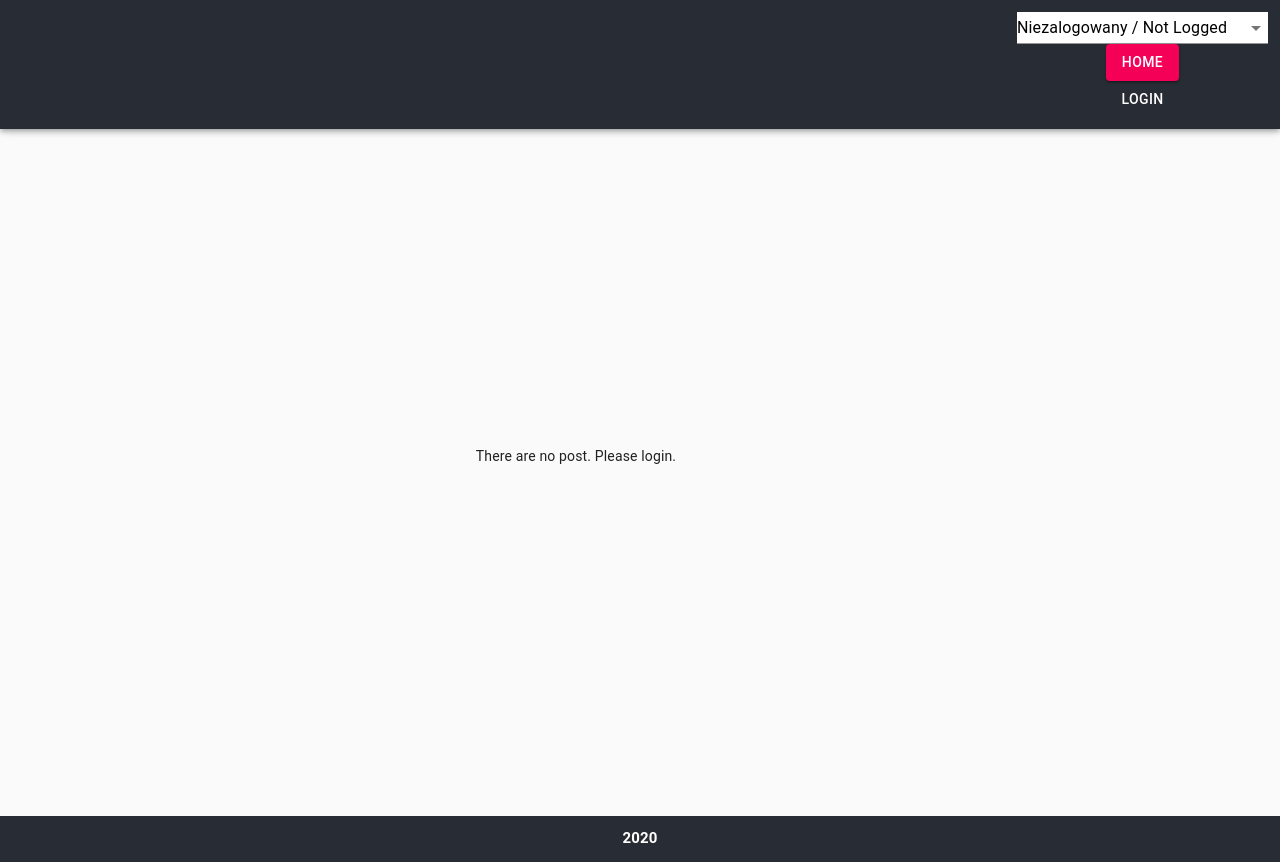
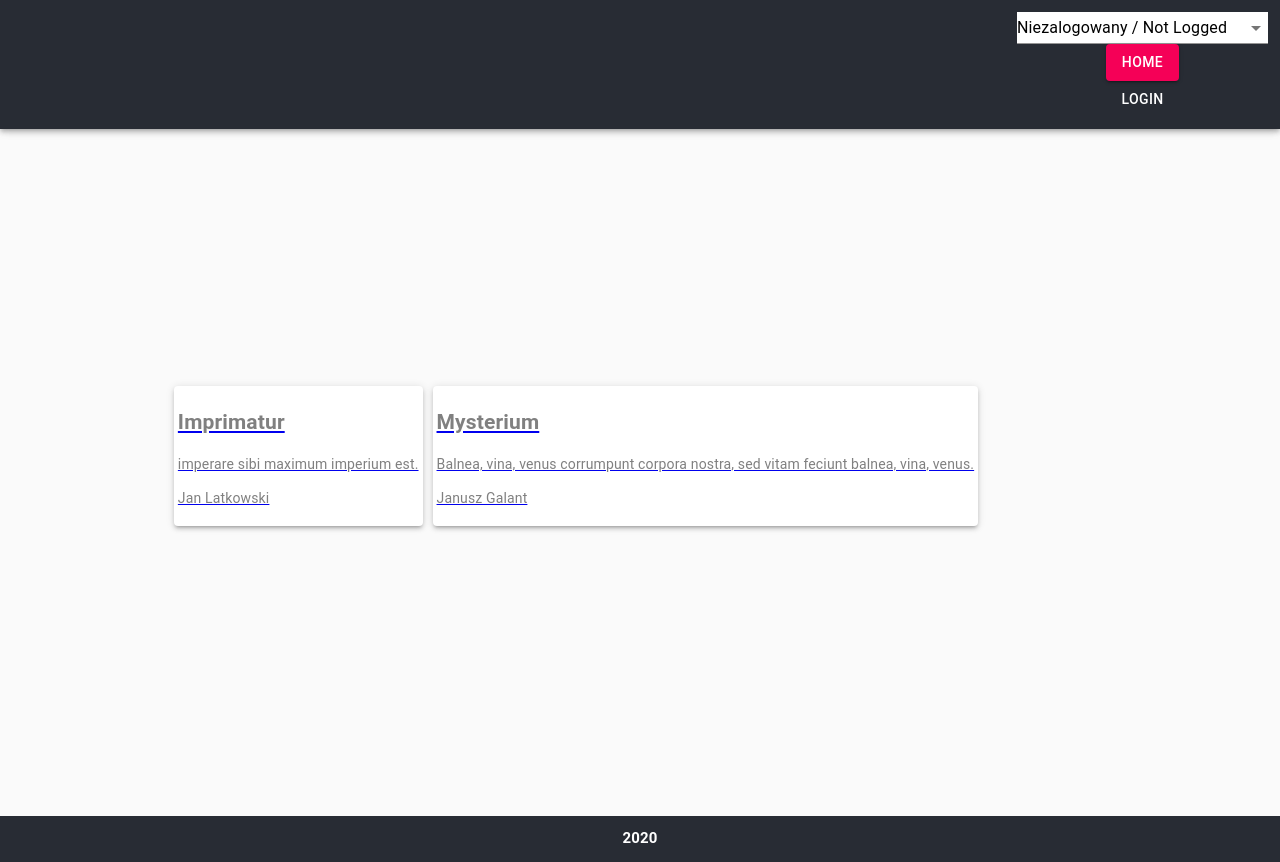
Before and after one commit to lukas1474/bulletin_board, a React (Create React App) app: page / in a window 1280 px wide. Built offline with nearby package versions, Linux system fonts and the light colour scheme.

Commit message:
switch router Link from Posts.js to Dashborad.js

```diff
--- a/src/components/views/Dashboard/Dashboard.js
+++ b/src/components/views/Dashboard/Dashboard.js
@@ -2,54 +2,74 @@ import React from 'react';
 import PropTypes from 'prop-types';
 
 import { connect } from 'react-redux';
-import { getAll, getAllFiltered } from '../../../redux/postsRedux';
+import { getAll, getAllFiltered, selectPost } from '../../../redux/postsRedux';
 import { getActive } from '../../../redux/userRedux';
+import { Link } from 'react-router-dom';
 
 import { Posts } from '../Posts/Posts';
 import { PostAdd } from '../../views/PostAdd/PostAdd';
 
 import clsx from 'clsx';
 
-// import { reduxSelector, reduxActionCreator } from '../../../redux/exampleRedux.js';
-
 import styles from './Dashboard.module.scss';
 
 import Button from '@material-ui/core/Button';
-import { makeStyles } from '@material-ui/core/styles';
+// import { makeStyles } from '@material-ui/core/styles';
 import Container from '@material-ui/core/Container';
 import Paper from '@material-ui/core/Paper';
 import Grid from '@material-ui/core/Grid';
 
-const useStyles = makeStyles((theme) => ({
-  root: {
-    flexGrow: 1,
-  },
-  paper: {
-    padding: theme.spacing(4),
-    textAlign: 'center',
-    color: theme.palette.text.secondary,
-  },
-}));
+// const useStyles = makeStyles((theme) => ({
+//   root: {
+//     flexGrow: 1,
+//   },
+//   paper: {
+//     padding: theme.spacing(4),
+//     textAlign: 'center',
+//     color: theme.palette.text.secondary,
+//   },
+// }));
 
-const Component = ({ className, children, posts, loggedUser, filteredPosts }) => {
-  const classes = useStyles();
-  // const postFiltered = posts.filter(post => post.status === 'draft');
-  // const postMap = postFiltered.map(post = post.author === loggedUser.name);
+class Component extends React.Component {
+
+  state = {
+    selectedPost: this.props.posts.id,
+  };
+
+  selectPost(event) {
+
+    const { sendActivePost, posts } = this.props;
+    const payload = posts.find(post => post.id === event.target.value);
+
+    if (payload) {
+      sendActivePost(payload);
+    }
+  }
+
+  render() {
+
+    const { className, children, loggedUser, filteredPosts } = this.props;
+    const { selectedPost } = this.state;
 
     return (
       <div className={clsx(className, styles.root)}>
         <Container maxWidth='lg'>
           <Grid container spacing={3}>
-          {filteredPosts.length ? filteredPosts.map(post => (
-            <Grid key={post.id} item xs={6} sm={3}>
-              <Paper className={classes.paper} elevation={3}>
+            {filteredPosts.length ? filteredPosts.map(post => {
+              return <Link key={post.id} to={`/post/${post.id}`} value={selectedPost} onChange={(event) => this.selectPost(event)} className={styles.links}>
+                <Paper className={styles.paper} elevation={3}>
                   <Posts {...post} />
                 </Paper>
-            </Grid>
-          )) : <p>There are no post. Please login. </p>}
+              </Link>;
+            })
+              :
+              <p>
+                There are no post. Please login.
+              </p>
+            }
             {loggedUser.active ?
               <Grid item xs={6} sm={3}>
-              <Paper className={classes.paper} elevation={3}>
+                <Paper className={styles.paper} elevation={3}>
                   <PostAdd />
                   <Button variant="contained" color="secondary">
                     new announcement
@@ -61,13 +81,16 @@ const Component = ({ className, children, posts, loggedUser, filteredPosts }) =>
         </Container>
       </div>
     );
-};
+  }
+}
 
 Component.propTypes = {
   children: PropTypes.node,
   className: PropTypes.string,
   loggedUser: PropTypes.object,
   filteredPosts: PropTypes.any,
+  id: PropTypes.string,
+  sendActivePost: PropTypes.func,
   posts: PropTypes.arrayOf(
     PropTypes.shape({
       id: PropTypes.number,
@@ -98,11 +121,11 @@ const mapStateToProps = state => {
 
 };
 
-// const mapDispatchToProps = dispatch => ({
-//   someAction: arg => dispatch(reduxActionCreator(arg)),
-// });
+const mapDispatchToProps = dispatch => ({
+  sendActivePost: payload => dispatch(selectPost(payload)),
+});
 
-const Container1 = connect(mapStateToProps)(Component);
+const Container1 = connect(mapStateToProps, mapDispatchToProps)(Component);
 
 export {
   //Component as Dashboard,
--- a/src/components/views/Dashboard/Dashboard.module.scss
+++ b/src/components/views/Dashboard/Dashboard.module.scss
@@ -1,4 +1,10 @@
 @import '../../../styles/settings.scss';
 
-// .root {
-// }
+.root {
+  .paper {
+    margin: 5px;
+    padding: 4px;
+    color: grey;
+    text-decoration: none;
+  }
+}
--- a/src/components/views/Post/Post.js
+++ b/src/components/views/Post/Post.js
@@ -29,7 +29,7 @@ const Component = ({ className, post}) => {
   return (
     <div className={clsx(className, styles.root)}>
       <Container maxWidth='lg' className={styles.container}>
-        <Paper Paper className={classes.paper} elevation={3}>
+        <Paper className={classes.paper} elevation={3}>
           <Button variant="contained" color="secondary" href="/">
             Powrót
           </Button>
--- a/src/components/views/Posts/Posts.js
+++ b/src/components/views/Posts/Posts.js
@@ -2,42 +2,34 @@ import React from 'react';
 import PropTypes from 'prop-types';
 
 import { getAll } from '../../../redux/postsRedux';
+import { connect } from 'react-redux';
+// import {Post} from '../Post/Post';
 
 import clsx from 'clsx';
 
-import { connect } from 'react-redux';
-// import { reduxSelector, reduxActionCreator } from '../../../redux/exampleRedux.js';
+import styles from './Posts.module.scss';
 
-import styles from './Posts.module.scss';
-import { Link } from 'react-router-dom';
-
-const Component = ({ className, id, author, description, title }) => (
-  <div className={clsx(className, styles.root)}>
-    <Link to={`/post/${id}`} className={styles.links}>
+const Component = ({ className, author, description, title }) => {
+  return (
+    <div className={clsx(className, styles.root)}>
       <h2>{title}</h2>
       <p>{description}</p>
       <p>{author}</p>
-    </Link>
-  </div>
-);
+    </div>
+  );
+};
 
 Component.propTypes = {
-  children: PropTypes.node,
   className: PropTypes.string,
-  id: PropTypes.number,
   author: PropTypes.string,
   title: PropTypes.string,
   description: PropTypes.string,
-  status: PropTypes.string,
+  // status: PropTypes.string,
 };
 
 const mapStateToProps = state => ({
   posts: getAll(state),
 });
-
-// const mapDispatchToProps = dispatch => ({
-//   someAction: arg => dispatch(reduxActionCreator(arg)),
-// });
 
 const Container = connect(mapStateToProps)(Component);
 
--- a/src/redux/postsRedux.js
+++ b/src/redux/postsRedux.js
@@ -1,17 +1,23 @@
 /* selectors */
-export const getAll = ({posts}) => posts.data;
+export const getAll = ({ posts }) => posts.data;
 
-export const getAllFiltered = ({posts, users}) => {
-
+export const getAllFiltered = ({ posts, users }) => {
   // const filteredPosts = posts.data.filter(posts => posts.author == users.activeUser.name);
   // || item.status == 'published'
   // console.log(posts.author);
-  return posts.data.filter(item => item.author == users.activeUser.name || users.activeUser.name == 'Administrator' );
+  return posts.data.filter(
+    item =>
+      item.author === users.activeUser.name
+      ||
+      users.activeUser.name === 'Administrator'
+      ||
+      (users.activeUser.name === 'Niezalogowany' && item.status === 'published')
+  );
 };
 
-export const getPostById = ({posts}, postId) => {
+export const getPostById = ({ posts }, postId) => {
   const filtered = posts.data.filter(post => post.id == postId);
-  return filtered.length ? filtered[0] : {error: true};
+  return filtered.length ? filtered[0] : { error: true };
 };
 
 /* action name creator */
@@ -22,11 +28,13 @@ const createActionName = name => `app/${reducerName}/${name}`;
 const FETCH_START = createActionName('FETCH_START');
 const FETCH_SUCCESS = createActionName('FETCH_SUCCESS');
 const FETCH_ERROR = createActionName('FETCH_ERROR');
+const SELECT_POST = createActionName('SELECT_POST');
 
 /* action creators */
 export const fetchStarted = payload => ({ payload, type: FETCH_START });
 export const fetchSuccess = payload => ({ payload, type: FETCH_SUCCESS });
 export const fetchError = payload => ({ payload, type: FETCH_ERROR });
+export const selectPost = payload => ({payload: payload, type: SELECT_POST });
 
 /* thunk creators */
 
@@ -61,6 +69,12 @@ export const reducer = (statePart = [], action = {}) => {
         },
       };
     }
+    case SELECT_POST: {
+      return {
+        ...statePart,
+        activePost: action.payload,
+      };
+    }
     default:
       return statePart;
   }
```
Also changed, not shown: src/components/layout/PageNav/PageNav.js (+0 -13 lines). Lines whose indentation alone changed are shown as unchanged.
